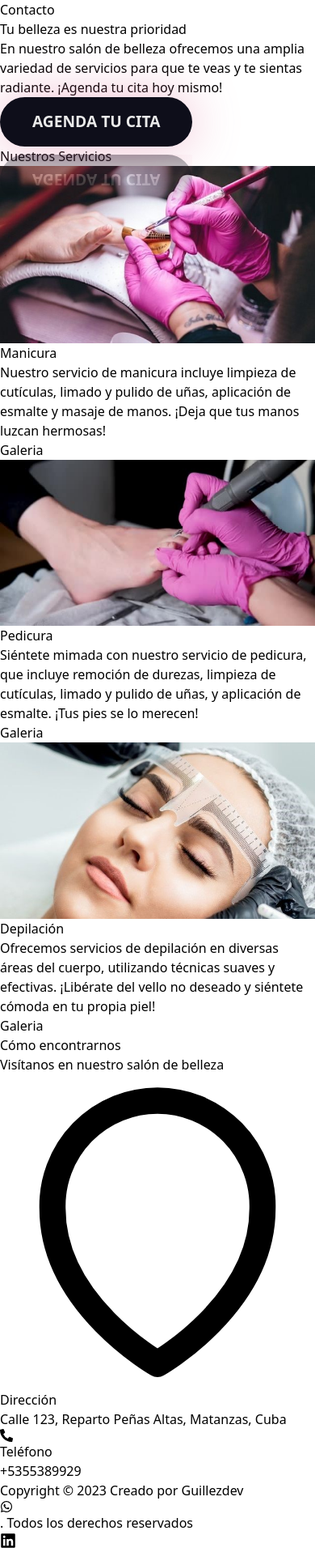
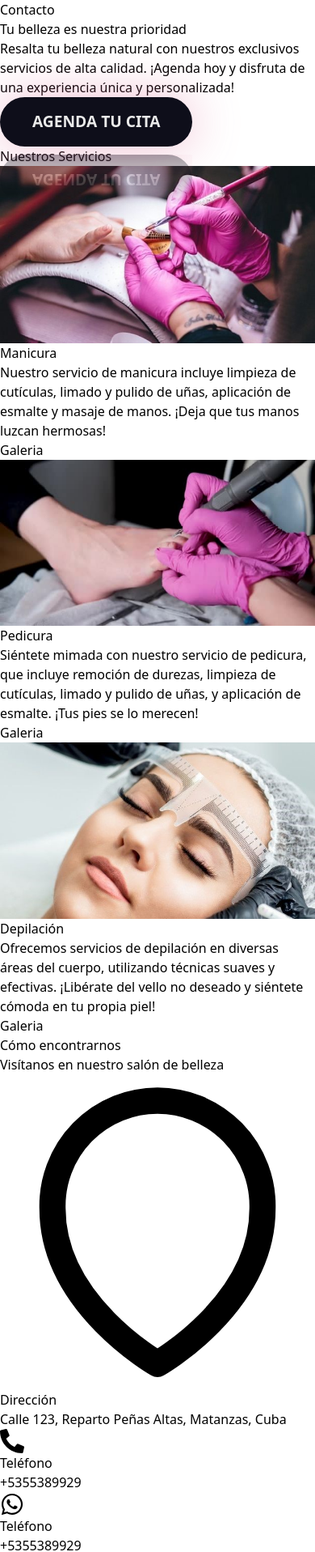
Before and after one commit to guillezdev/Salon-de-Belleza-Danet, a React (Vite) app: page / in a window 390 px wide. Shown: the part 48-1965 px from the top of the page at 81% size. Built offline with nearby package versions, Linux system fonts and the light colour scheme.

Commit message:
Mejorando estilso y añadiendo links de contacto

```diff
--- a/src/components/Footer.jsx
+++ b/src/components/Footer.jsx
@@ -1,18 +1,30 @@
-import React from 'react';
-import { FaWhatsapp , FaLinkedin } from 'react-icons/fa';
-
+import React from "react";
+import { FaWhatsapp, FaLinkedin } from "react-icons/fa";
 
 export function Footer() {
   return (
-    <footer className="bg-gray-800 text-white py-8">
-      <div className="max-w-7xl mx-auto px-4 sm:px-6 lg:px-8">
-        <div className="flex justify-between items-center">
-          <p className="text-gray-400">Copyright © 2023 Creado por <a className='hover:text-white' href="https://wa.me/+5358902778">Guillezdev<FaWhatsapp  className="inline-block mr-1" /> </a>. Todos los derechos reservados</p>
-          <div className="flex items-center">
-            <a href="https://www.linkedin.com/in/guillezdev/" target="_blank" rel="noopener noreferrer" className="text-gray-400 hover:text-white">
-              <FaLinkedin size={20} className="inline-block mr-1" />Linkedin
+    <footer className='bg-gray-800 text-white py-8'>
+      <div className='max-w-7xl mx-auto px-4 sm:px-6 lg:px-8'>
+        <div className='flex justify-between items-center'>
+          <p className='text-gray-400'>
+            Copyright © 2023 Creado por{" "}
+            <a className='hover:text-white' href='https://wa.me/+5358902778'>
+              Guillezdev
+              <FaWhatsapp className='inline-block mr-1' />{" "}
             </a>
-            <a href=""></a>
+            . Todos los derechos reservados
+          </p>
+          <div className='flex items-center'>
+            <a
+              href='https://www.linkedin.com/in/guillezdev/'
+              target='_blank'
+              rel='noopener noreferrer'
+              className='text-gray-400 hover:text-white'
+            >
+              <FaLinkedin size={20} className='inline-block mr-1' />
+              Linkedin
+            </a>
+            <a href=''></a>
           </div>
         </div>
       </div>
--- a/src/components/Header.jsx
+++ b/src/components/Header.jsx
@@ -4,9 +4,9 @@ import { Link } from "react-router-dom";
 export const Header = () => {
   return (
     <><div className="h-16"></div>
-      <header className='fixed z-50 top-0 right-0 left-0 bg-white backdrop-filter bg-opacity-10 shadow-sm backdrop-blur-sm'>
+      <header className='fixed z-50 top-0 right-0 left-0 bg-white shadow-md shadow-pink-500'>
         <nav className='container mx-auto px-4 py-5 flex justify-between items-center '>
-          <Link to='/' className='font-bold text-lg text-gray-800'>
+          <Link to='/' className='font-bold text-xl uppercase text-gray-800'>
             Danet
           </Link>
           <ul className='flex space-x-4'>
--- a/src/components/Home.jsx
+++ b/src/components/Home.jsx
@@ -1,5 +1,5 @@
 import { Services } from "./Services";
-import { FaPhoneAlt } from "react-icons/fa";
+import { FaPhoneAlt, FaWhatsapp } from "react-icons/fa";
 function Home() {
   return (
     <div className='bg-gray-100 min-h-screen'>
@@ -10,9 +10,9 @@ function Home() {
             Tu belleza es nuestra prioridad
           </h2>
           <p className='text-gray-100 text-lg mb-8'>
-            En nuestro salón de belleza ofrecemos una amplia variedad de
-            servicios para que te veas y te sientas radiante. ¡Agenda tu cita
-            hoy mismo!
+            Resalta tu belleza natural con nuestros exclusivos servicios de alta
+            calidad. ¡Agenda hoy y disfruta de una experiencia única y
+            personalizada!
           </p>
           <a href='tel:+5355389929'>
             <button className='btn'>Agenda tu cita</button>
@@ -63,7 +63,7 @@ function Home() {
               <div className='flex'>
                 <div className='flex-shrink-0'>
                   <div className='flex items-center justify-center h-12 w-12 rounded-md bg-pink-600 text-white'>
-                    <FaPhoneAlt />
+                    <FaPhoneAlt size={30}/>
                   </div>
                 </div>
                 <div className='ml-4'>
@@ -75,6 +75,21 @@ function Home() {
                   </dd>
                 </div>
               </div>
+              <a href='https://wa.me/+5355389929' className='flex'>
+                <div className='flex-shrink-0'>
+                  <div className='flex items-center justify-center h-12 w-12 rounded-md bg-pink-600 text-white'>
+                    <FaWhatsapp size={30}/>
+                  </div>
+                </div>
+                <div  className='ml-4'>
+                  <dt className='text-lg leading-6 font-medium text-gray-900'>
+                    Teléfono
+                  </dt>
+                  <dd className='mt-2 text-base text-gray-500'>
+                   +5355389929
+                  </dd>
+                </div>
+              </a>
             </dl>
           </div>
         </div>
--- a/src/pages/Catalogo.jsx
+++ b/src/pages/Catalogo.jsx
@@ -90,7 +90,7 @@ function Catalogo() {
           </div>
           <div className='bg-gray-100 rounded-lg overflow-hidden'>
             <h3 className='text-lg font-bold px-4 py-2 bg-gray-200'>
-              Microblanding
+              Depilacion
             </h3>
             <div className='grid grid-cols-2 md:grid-cols-3 gap-4 p-4'>
               <img
--- a/src/pages/Contact.jsx
+++ b/src/pages/Contact.jsx
@@ -71,7 +71,7 @@ export const Contact = () => {
               </div>
               <button
                 type='submit'
-                className='bg-blue-500 text-white px-4 py-2 rounded-md hover:bg-blue-600 transition-colors duration-300'
+                className='bg-pink-500 text-white px-4 py-2 rounded-md hover:bg-gray-900 transition-colors duration-300'
               >
                 Enviar
               </button>
```
